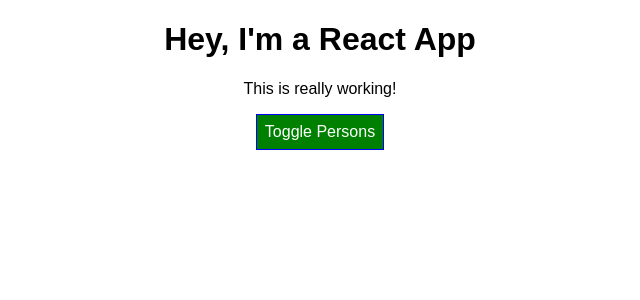
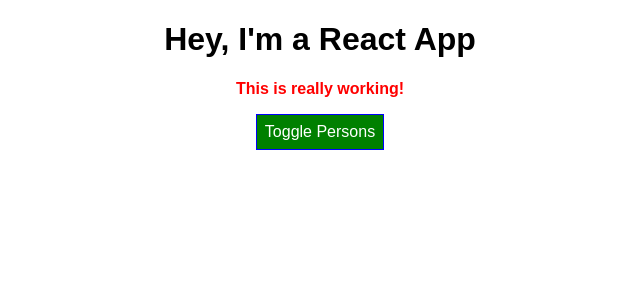
Before and after one commit to W3AI/max-react-guide, a React (Create React App) app: page / in a window 1280 px wide. Shown: the top 300 px of the page, without its empty margins (320-960 px from the left). Built offline with nearby package versions, Linux system fonts and the light colour scheme.

Commit message:
added css classes to paragraph

```diff
--- a/src/App.js
+++ b/src/App.js
@@ -73,12 +73,12 @@ class App extends Component {
             style.backgroundColor = 'red';
         }
 
-        let classes = ['red', 'bold'].join(' ');
+        let classes = ['red', 'bold'].join(' ');    // "red bold"
 
         return (
             <div className="App">
                 <h1>Hey, I'm a React App</h1>
-                <p>This is really working!</p>
+                <p className={classes} >This is really working!</p>
                 <button
                     style={style}
                     onClick={this.togglePersonsHandler}>Toggle Persons</button>
```
